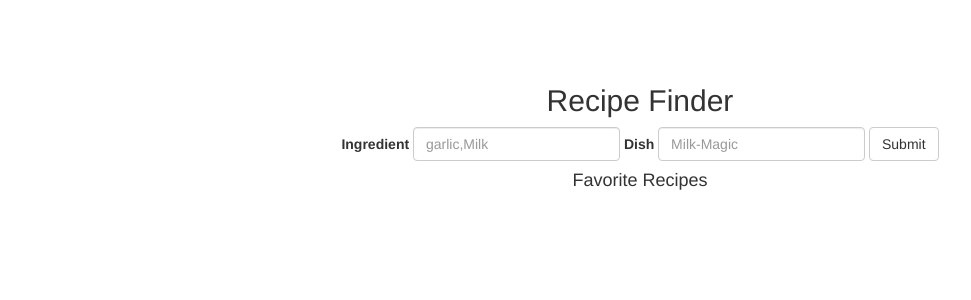
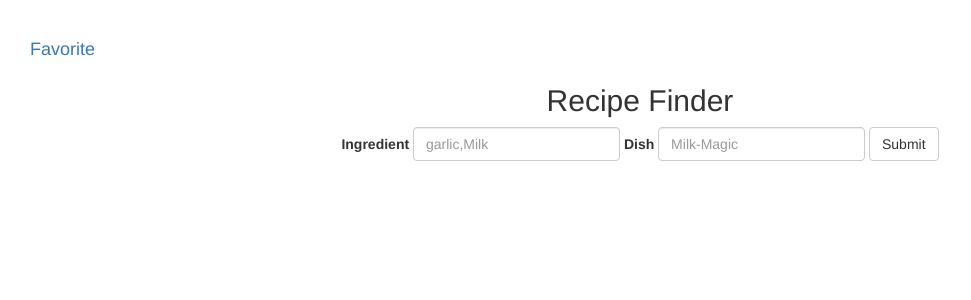
Before and after one commit to errorr404/Learn-Redux, a React (Create React App) app in the folder recipefinder/: page / in a window 1280 px wide. Shown: the top 300 px of the page, without its empty margins (0-971 px from the left). Built offline with nearby package versions, Linux system fonts and the light colour scheme.

Commit message:
adding the react-router, final Submit

```diff
--- a/recipefinder/public/index.html
+++ b/recipefinder/public/index.html
@@ -20,7 +20,7 @@
       Learn how to configure a non-root public URL by running `npm run build`.
     -->
      <link rel="stylesheet" href="https://maxcdn.bootstrapcdn.com/bootstrap/3.3.7/css/bootstrap.min.css" integrity="sha384-BVYiiSIFeK1dGmJRAkycuHAHRg32OmUcww7on3RYdg4Va+PmSTsz/K68vbdEjh4u" crossorigin="anonymous">
-    <title>React App</title>
+    <title>Recipe Finder</title>
   </head>
   <body>
     <noscript>
--- a/recipefinder/src/components/App.js
+++ b/recipefinder/src/components/App.js
@@ -1,7 +1,7 @@
  import React from 'react';
  import SearchRecipes from './SearchRecepies';
  import RecipeList from './RecipeList';
- import FavoriteRecipeList from './FavoriteRecipeList';
+
  import '../styles/index.css';
  class App extends React.Component {
    render() {
@@ -10,7 +10,6 @@
          <h2>Recipe Finder</h2>
          <SearchRecipes />
          <RecipeList />
-         <FavoriteRecipeList />
        </div>
      );
    }
--- a/recipefinder/src/components/FavoriteRecipeList.js
+++ b/recipefinder/src/components/FavoriteRecipeList.js
@@ -1,11 +1,12 @@
 import React from 'react';
 import { connect } from 'react-redux';
 import RecipeItem from './RecipeItem';
-
+import {Link } from 'react-router-dom';
 class FavoriteRecipeList extends React.Component {
   render() {
     return(
       <div>
+        <h4 className="link"><Link to='/'>Home</Link></h4>
         <h4>Favorite Recipes</h4>
         {this.props.favRecipes.map((recipe,index)=>{
           return(
--- a/recipefinder/src/components/RecipeList.js
+++ b/recipefinder/src/components/RecipeList.js
@@ -1,12 +1,15 @@
 import React from 'react';
 import { connect } from 'react-redux';
 import RecipeItem from './RecipeItem';
-
+import {Link } from 'react-router-dom';
 class RecipeList extends React.Component {
   render() {
     return (
       <div>
-        {this.props.recipes.map((recipe,index)=>{
+
+        <h4 className="link"><Link to='/favorites'>Favorite</Link></h4>
+        {
+          this.props.recipes.map((recipe,index)=>{
          return (
            <RecipeItem key={index} recipe={recipe}
             favoriteButton={true}
--- a/recipefinder/src/index.js
+++ b/recipefinder/src/index.js
@@ -1,14 +1,24 @@
 import React from 'react';
+import { BrowserRouter, Switch, Route } from 'react-router-dom';
 import App from './components/App';
+import FavoriteRecipeList from './components/FavoriteRecipeList';
+
 import ReactDOM from 'react-dom';
 import {createStore } from 'redux';
 import {Provider } from 'react-redux';
 import rootReducer from './reducers';
 const store = createStore(rootReducer);
+
 store.subscribe(()=>console.log('store',store.getState()));
 ReactDOM.render(
   <Provider store = {store}>
-    <App />
+
+    <BrowserRouter>
+      <Switch>
+        <Route path='/' component={App} exact />
+        <Route path='/favorites' component={FavoriteRecipeList}/>
+      </Switch>
+    </BrowserRouter>
   </Provider>
 
   , document.getElementById('root'));
--- a/recipefinder/src/styles/index.css
+++ b/recipefinder/src/styles/index.css
@@ -29,3 +29,8 @@
   font-size: 20px;
   margin-right: 15px;
 }
+.link {
+  position: absolute;
+  top:30px;
+  left: 30px;
+}
```
